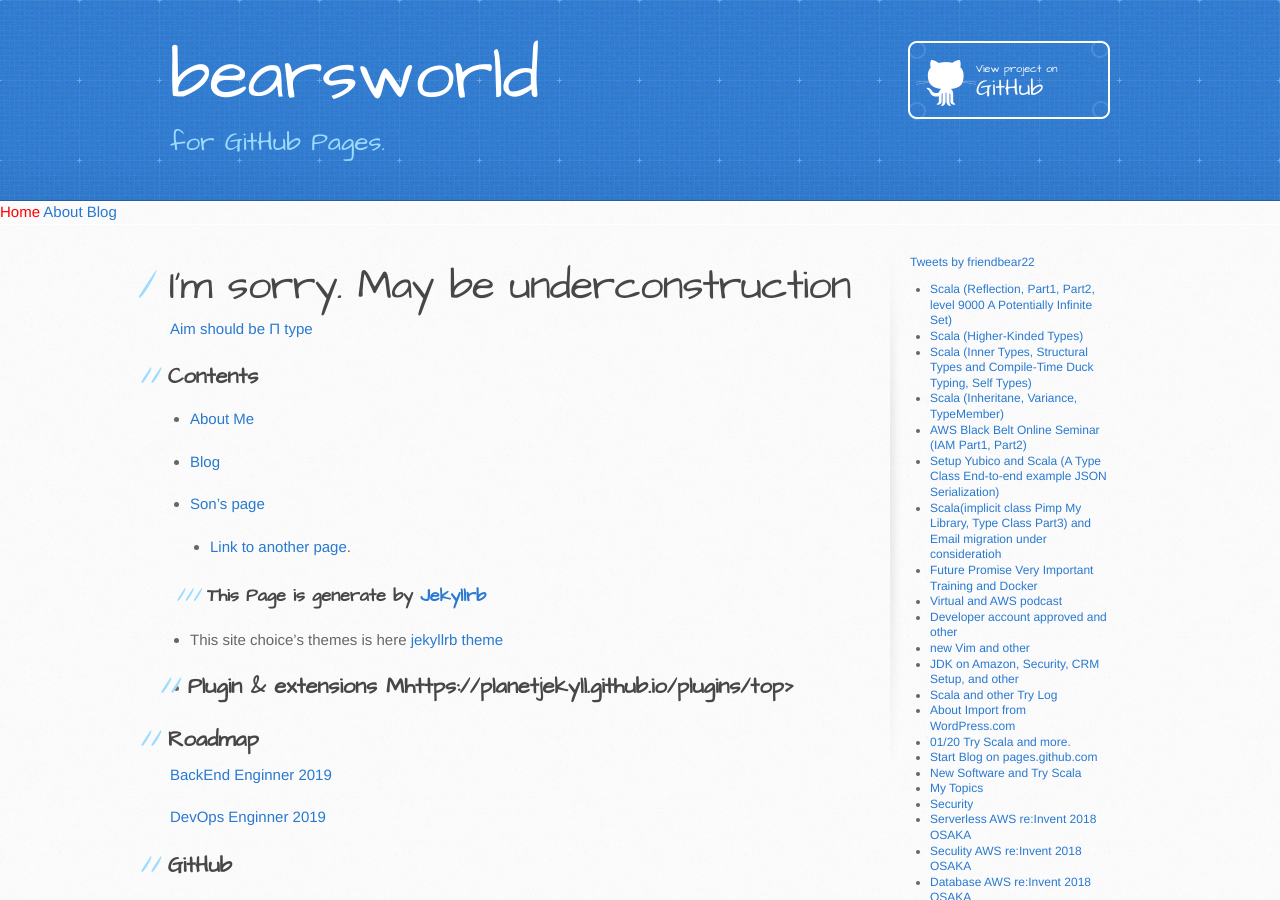
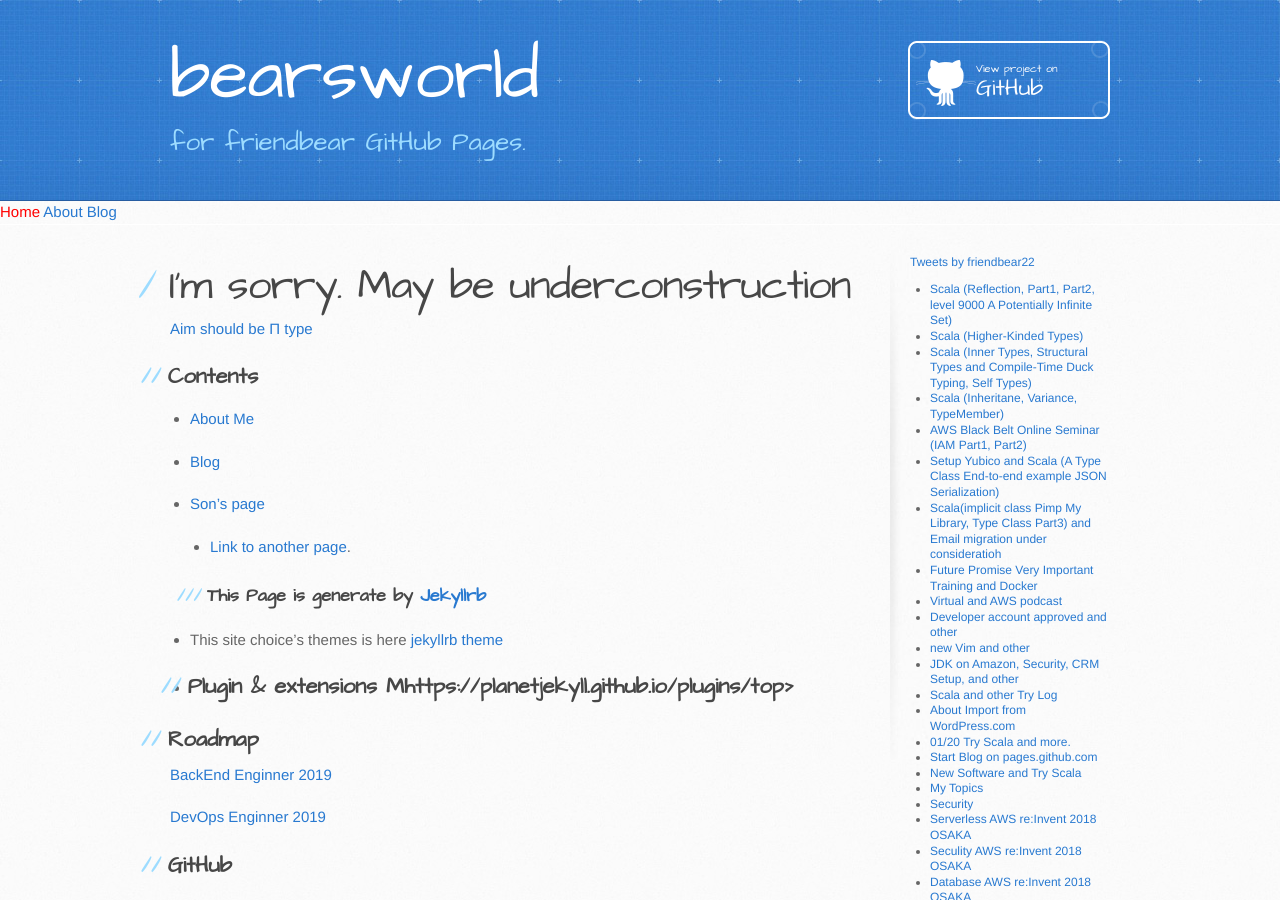
Before and after one commit to friendbear/friendbear.github.io.2021-10-19, a Jekyll site: the page built from index.md, in a window 1280 px wide and 900 px high. Built offline with Jekyll 4.4.1, drawn with Linux system fonts in a browser that asks for light colours; comment, search, counter and statistics services are not loaded; our own code applies the rules of GitHub Pages for plain Markdown files.

Commit message:
favicon.ico

```diff
--- a/_config.yml
+++ b/_config.yml
@@ -1,5 +1,5 @@
 title: bearsworld
-description: for GitHub Pages.
+description: for friendbear GitHub Pages.
 show_downloads: false
 google_analytics: UA-37353976-2
 twitter: true
```
Also changed, not shown: fabvicon.ico (added).
